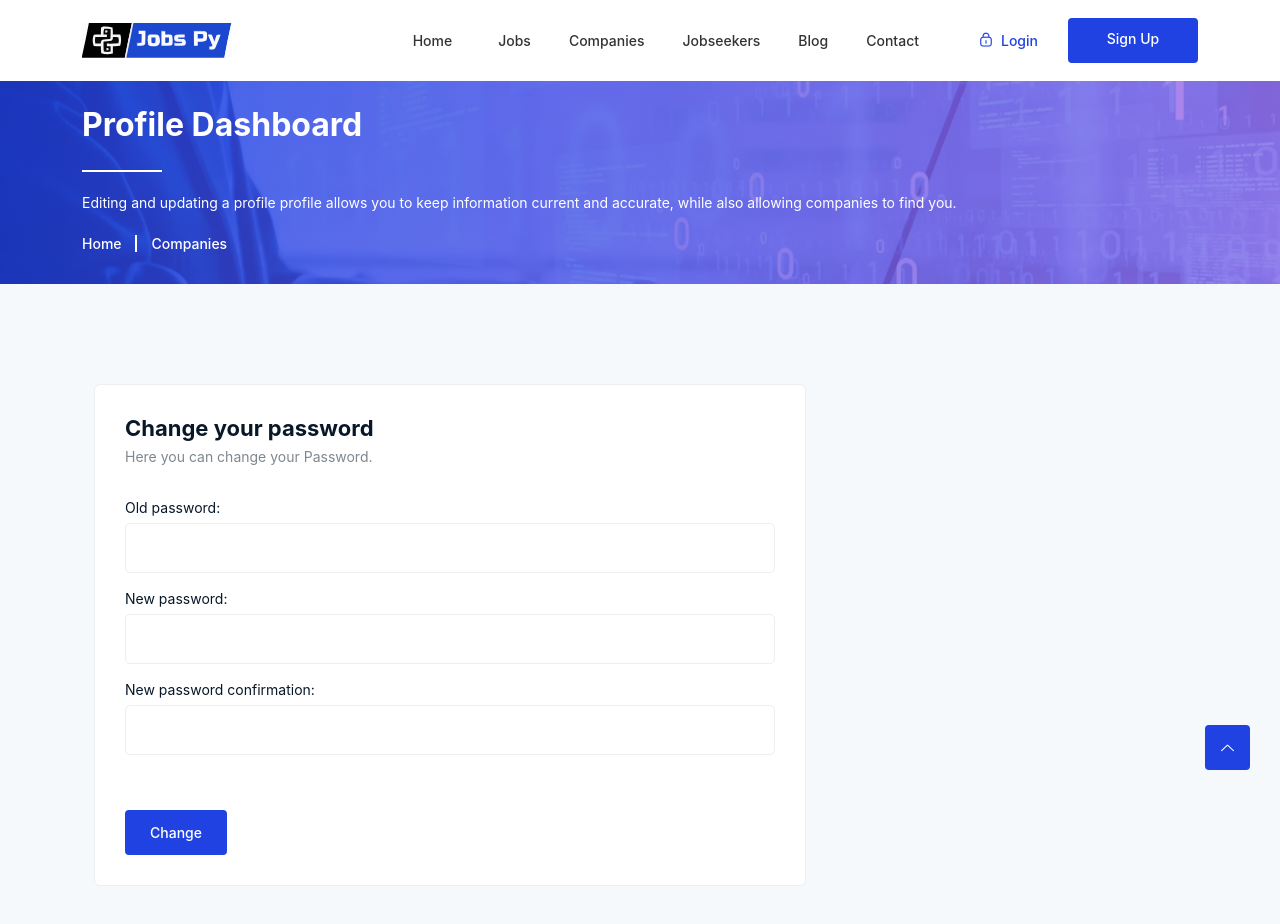
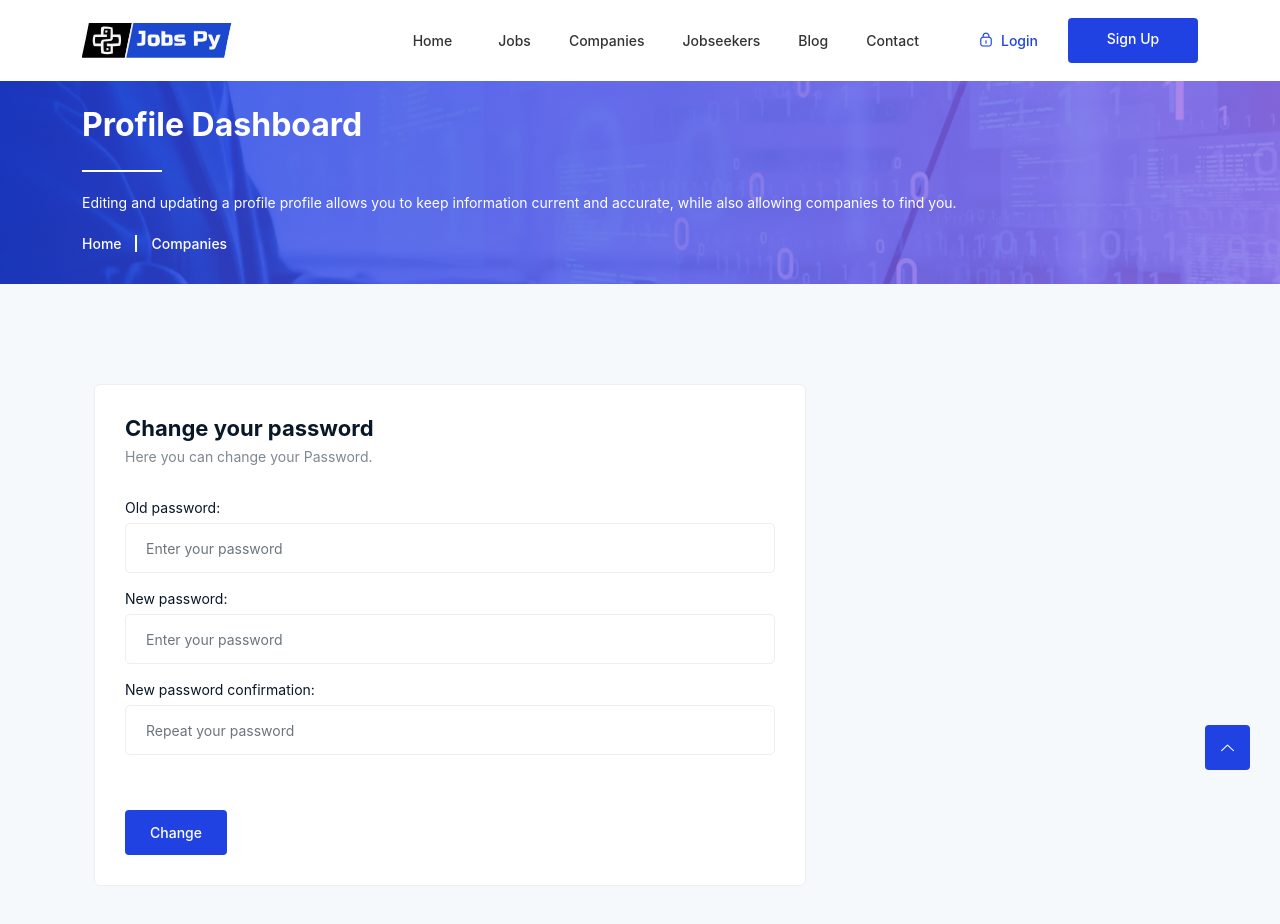
Before and after one commit to Nedelchev86/JobsPy2, a React (Vite) app in the folder frontend/: page /dashboard/change-password in a window 1280 px wide. Shown: the top 924 px of the page. Built offline with nearby package versions, Linux system fonts and the light colour scheme.

Commit message:
Add from validation in Change Password

```diff
--- a/frontend/src/components/ChangePassword.jsx
+++ b/frontend/src/components/ChangePassword.jsx
@@ -1,6 +1,7 @@
 import React, {useState} from "react";
 import {useNavigate} from "react-router-dom";
 import {useAuth} from "../contexts/Contexts";
+import {useForm} from "react-hook-form";
 
 export default function ChangePasswordForm() {
     const [oldPassword, setOldPassword] = useState("");
@@ -10,7 +11,14 @@ export default function ChangePasswordForm() {
     const {auth, isAuthenticated} = useAuth();
     const navigate = useNavigate();
 
-    const handleSubmit = async (e) => {
+    const {
+        register,
+        watch,
+        handleSubmit,
+        formState: {errors},
+    } = useForm({mode: "onBlur"});
+
+    const submitForm = async (e) => {
         e.preventDefault();
 
         if (newPassword1 !== newPassword2) {
@@ -48,21 +56,45 @@ export default function ChangePasswordForm() {
                                 <h3>Change your password</h3>
                                 <p>Here you can change your Password.</p>
 
-                                <form onSubmit={handleSubmit}>
+                                <form onSubmit={handleSubmit(submitForm)}>
                                     <div className="row">
                                         <div className="form-group">
                                             <label htmlFor="id_old_password">Old password:</label>
-                                            <input type="password" name="old_password" autoComplete="current-password" required id="id_old_password" value={oldPassword} onChange={(e) => setOldPassword(e.target.value)} />
+                                            {/* <input type="password" name="old_password" autoComplete="current-password" required id="id_old_password" value={oldPassword} onChange={(e) => setOldPassword(e.target.value)} />
+                                             */}
+                                            <input type="password" className="form-control" placeholder="Enter your password" {...register("oldPassword", {required: true, minLength: 4})} value={oldPassword} onChange={(e) => setOldPassword(e.target.value)} />
+                                            {errors?.oldPassword?.type === "required" && <div className="alert alert-danger">This field is required</div>}
+                                            {errors?.oldPassword?.type === "minLength" && <div className="alert alert-danger">Your password is too short. Min length is 4</div>}
                                         </div>
 
                                         <div className="form-group">
                                             <label htmlFor="id_new_password1">New password:</label>
-                                            <input type="password" name="new_password1" autoComplete="new-password" required id="id_new_password1" value={newPassword1} onChange={(e) => setNewPassword1(e.target.value)} />
+
+                                            {/* <input type="password" name="new_password1" autoComplete="new-password" required id="id_new_password1" value={newPassword1} onChange={(e) => setNewPassword1(e.target.value)} /> */}
+                                            <input type="password" className="form-control" placeholder="Enter your password" {...register("new_password1", {required: true, minLength: 4})} value={newPassword1} onChange={(e) => setNewPassword1(e.target.value)} />
+                                            {errors?.new_password1?.type === "required" && <div className="alert alert-danger">This field is required</div>}
+                                            {errors?.new_password1?.type === "minLength" && <div className="alert alert-danger">Your password is too short. Min length is 4</div>}
                                         </div>
 
                                         <div className="form-group">
                                             <label htmlFor="id_new_password2">New password confirmation:</label>
-                                            <input type="password" name="new_password2" autoComplete="new-password" required id="id_new_password2" value={newPassword2} onChange={(e) => setNewPassword2(e.target.value)} />
+                                            {/* <input type="password" name="new_password2" autoComplete="new-password" required id="id_new_password2" value={newPassword2} onChange={(e) => setNewPassword2(e.target.value)} /> */}
+                                            <input
+                                                type="password"
+                                                className="form-control"
+                                                placeholder="Repeat your password"
+                                                {...register("new_password2", {
+                                                    required: true,
+                                                    validate: (value) => {
+                                                        return value === watch("new_password1") || "Password does not match";
+                                                    },
+                                                })}
+                                                value={newPassword2}
+                                                onChange={(e) => setNewPassword2(e.target.value)}
+                                            />
+                                            {errors?.new_password2?.type === "required" && <div className="alert alert-danger">This field is required</div>}
+                                            {errors?.new_password2?.type === "minLength" && <div className="alert alert-danger">Your password is too short. Min length is 4</div>}
+                                            {errors.new_password2?.type == "validate" && <div className="alert alert-danger">{errors.new_password2.message}</div>}
                                         </div>
 
                                         {error && <div className="alert alert-danger">{error}</div>}
```
